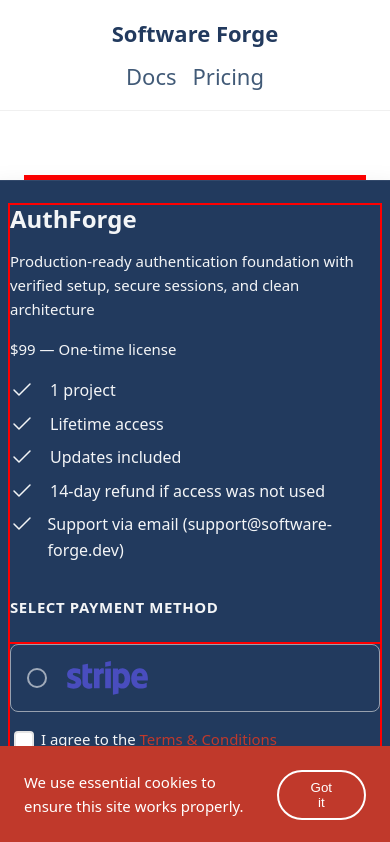
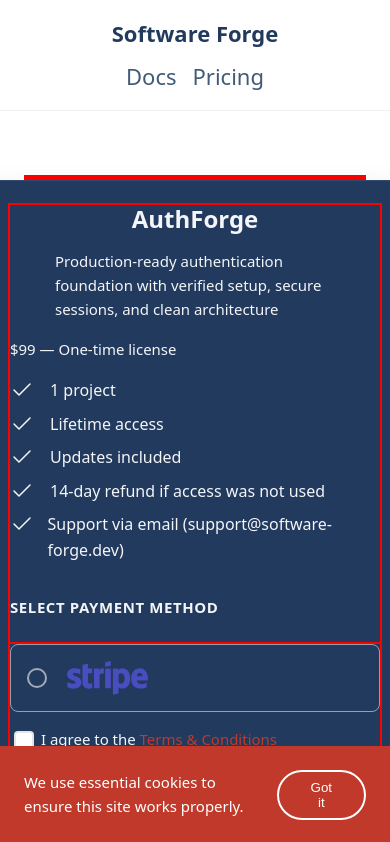
Before and after one commit to Grammeri/nextjs-landing, a Next.js app: page /pricing in a window 390 px wide. Shown: the top 842 px of the page. Built offline with nearby package versions, Linux system fonts and the light colour scheme.

Commit message:
fix: fix pricing card styles

```diff
--- a/src/shared/ui/pricing-card/PricingCard.module.css
+++ b/src/shared/ui/pricing-card/PricingCard.module.css
@@ -24,6 +24,25 @@
 .price {
   font-size: var(--font-size-lg);
   color: var(--color-on-image-primary);
+}
+
+@media (max-width: 480px) {
+  .description {
+    text-align: center;
+    margin-inline: auto;
+
+    max-width: 280px; /* 👈 ключевой момент */
+    line-height: 1.5; /* 👈 улучшает читаемость */
+  }
+
+  .price {
+    text-align: center;
+  }
+
+  .card h3,
+  .card h2 {
+    text-align: center;
+  }
 }
 
 .features {
```
